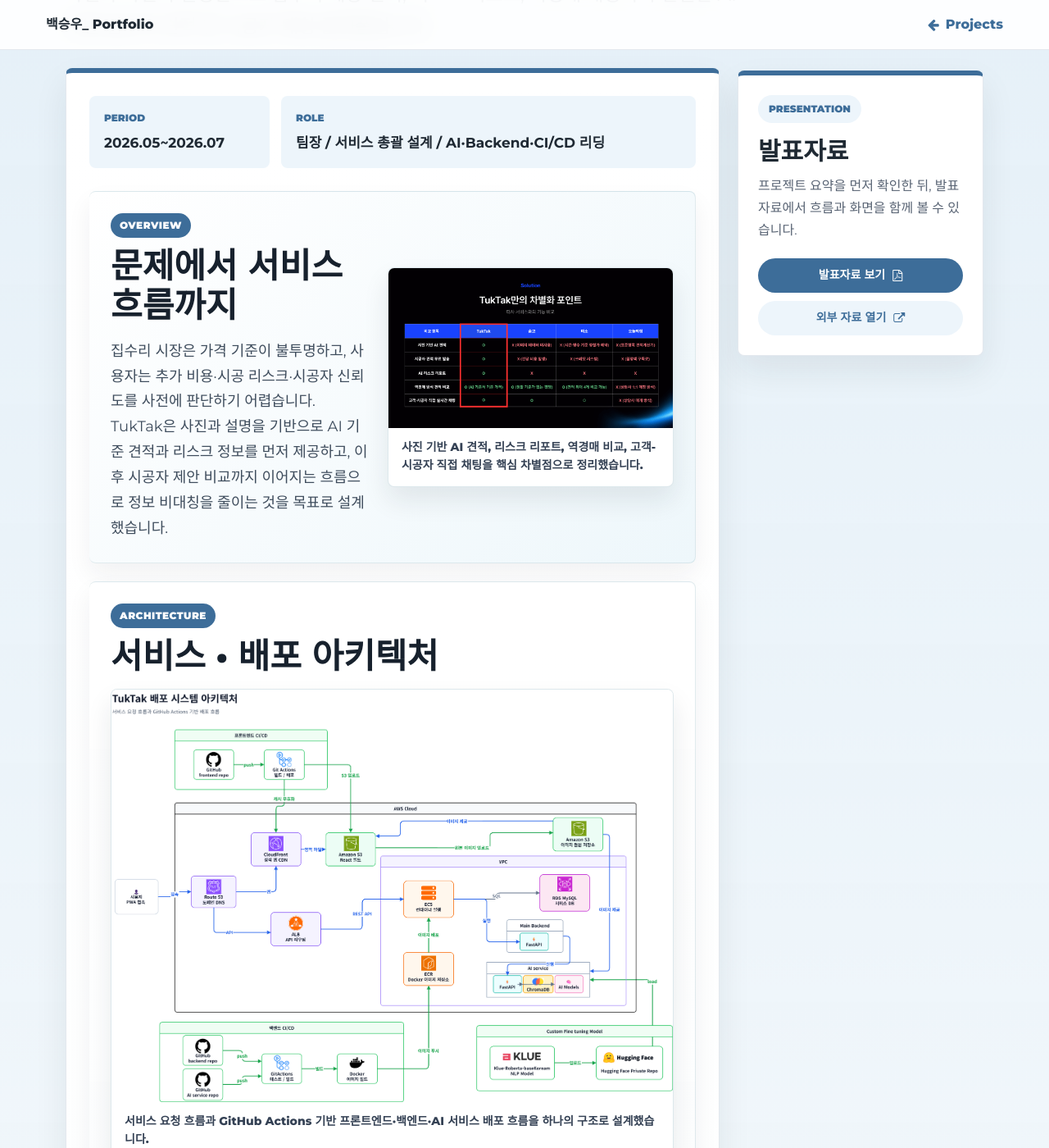
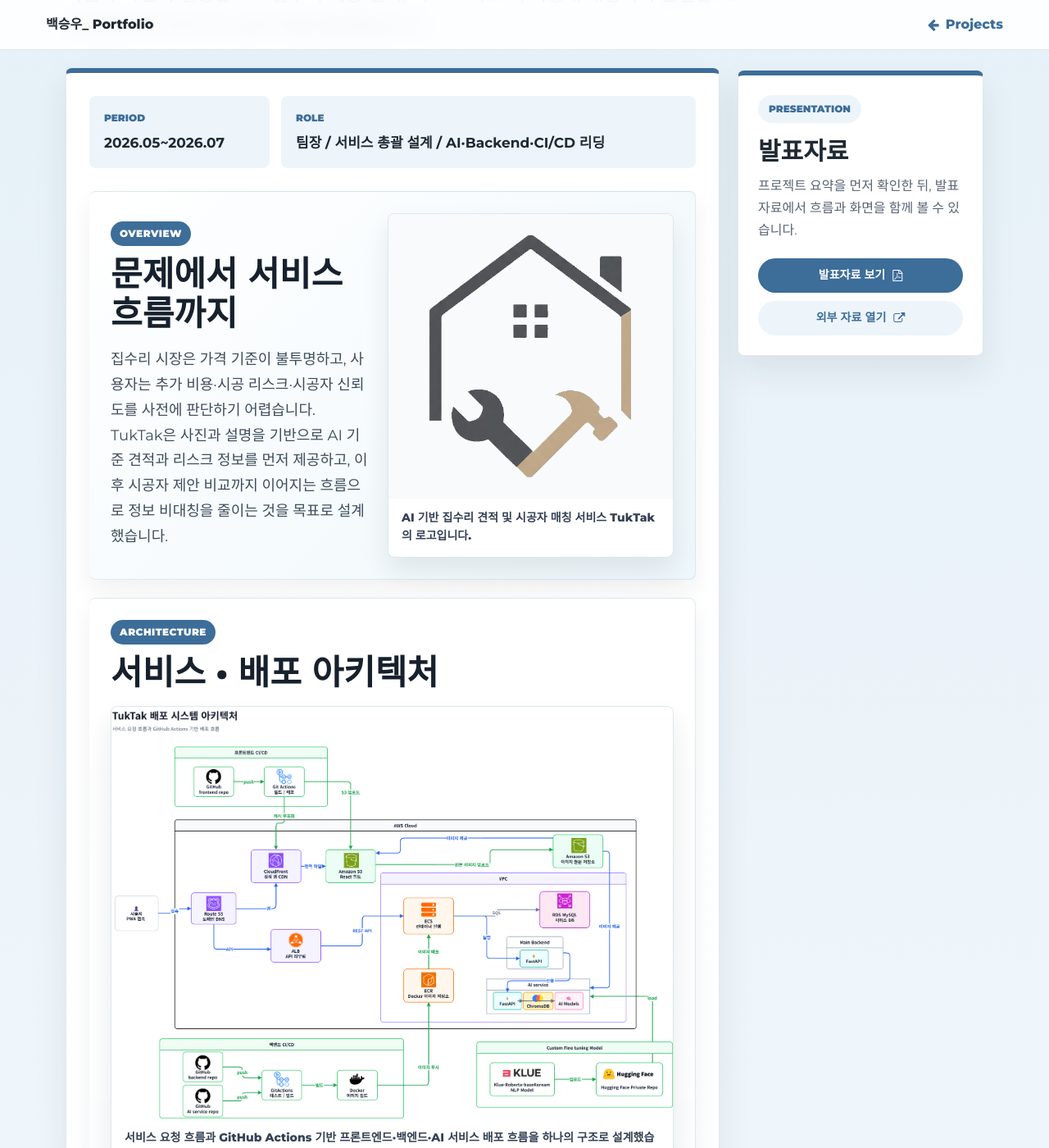
Before and after one commit to Baikseungwoo/Baikseungwoo.github.io, a Jekyll site: the page built from projects/tuktak-ai/index.html, in a window 1280 px wide and 1400 px high, scrolled down 309 px. Shown: the whole window at 82% size. Built offline with Jekyll 4.4.1, drawn with Linux system fonts in a browser that asks for light colours.

Commit message:
update the logos and projects

```diff
--- a/_data/projects.yml
+++ b/_data/projects.yml
@@ -31,9 +31,9 @@ items:
       - label: 발표자료
         value: "48 pages"
     problem_visual:
-      title: TukTak 차별화 포인트
-      image: /assets/projects/tuktak/appendix-erd-detail.png
-      caption: 사진 기반 AI 견적, 리스크 리포트, 역경매 비교, 고객-시공자 직접 채팅을 핵심 차별점으로 정리했습니다.
+      title: TukTak logo
+      image: /assets/projects/tuktak/tuktak-logo.webp
+      caption: AI 기반 집수리 견적 및 시공자 매칭 서비스 TukTak의 로고입니다.
     architecture_visual:
       title: TukTak 배포 시스템 아키텍처
       image: /assets/projects/tuktak/tuktak-system-architecture.png
@@ -57,6 +57,8 @@ items:
         title: Frontend
         body: React 기반 화면에서 견적 요청, 리포트 조회, 매칭 진행, 시공 이력 확인 흐름을 제공합니다.
       - icon: devicon-fastapi-plain
+        logo: /assets/projects/tuktak/logos/fastapi.svg
+        logo_alt: FastAPI
         title: Backend API
         body: FastAPI 도메인 라우터로 사용자, 견적, 리포트, 매칭, 견적 제안, 알림 API를 분리했습니다.
       - icon: fa fa-database
@@ -236,6 +238,8 @@ items:
     link: https://github.com/TUKTAKxAI
     presentation_url: https://www.canva.com/d/3oTSq4QxhdBHLhD
     presentation_pdf: /assets/projects/tuktak-ai.pdf
+    demo_video_title: TukTak 서비스 데모
+    demo_video_embed: https://www.youtube.com/embed/4mjZDKTvN-4
 
   - title: Chalkak App
     category: Mobile AI
--- a/_layouts/project.html
+++ b/_layouts/project.html
@@ -84,7 +84,11 @@
             <div class="project-detail__icon-grid">
               {% for node in current_project.architecture_nodes %}
               <article>
+                {% if node.logo %}
+                <img class="project-detail__node-logo" src="{{ node.logo | relative_url }}" alt="{{ node.logo_alt | default: node.title }}">
+                {% else %}
                 <i class="{{ node.icon }}" aria-hidden="true"></i>
+                {% endif %}
                 <h3>{{ node.title }}</h3>
                 <p>{{ node.body }}</p>
               </article>
@@ -95,7 +99,11 @@
             <div class="project-detail__icon-grid project-detail__icon-grid--compact">
               {% for step in current_project.aws_pipeline %}
               <article>
+                {% if step.logo %}
+                <img class="project-detail__node-logo" src="{{ step.logo | relative_url }}" alt="{{ step.logo_alt | default: step.title }}">
+                {% else %}
                 <i class="{{ step.icon }}" aria-hidden="true"></i>
+                {% endif %}
                 <h3>{{ step.title }}</h3>
                 <p>{{ step.body }}</p>
               </article>
```
Also changed, not shown: src/styles/_project-detail.scss (+7 -1 lines), assets/css/main.css, assets/projects/tuktak/logos/fastapi.svg (added), assets/projects/tuktak/tuktak-logo.webp (added), 1 other file.
